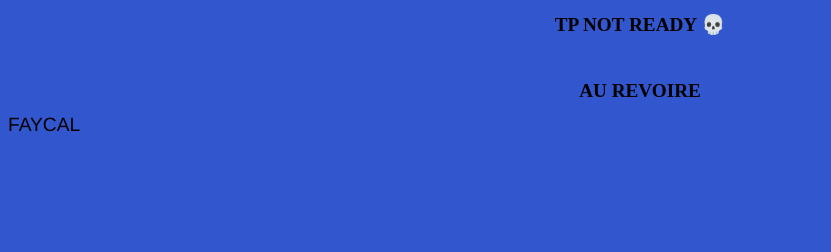
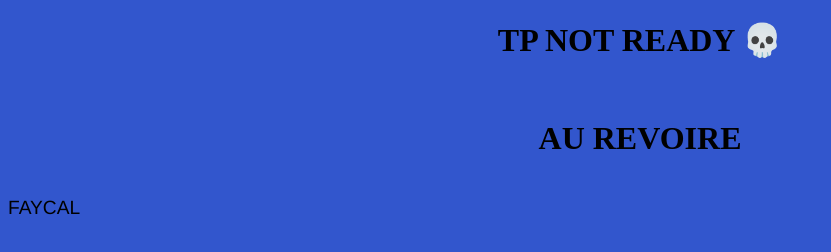
Before and after one commit to 911zaza/ANAS, a plain HTML site: page index.html in a window 1280 px wide. Shown: the whole page, without its empty margins (0-831 px from the left). Drawn offline with Linux system fonts and the light colour scheme.

Commit message:
cpp update

```diff
--- a/index.css
+++ b/index.css
@@ -1,7 +1,7 @@
 
 h1{
-    color: black;
-    font-size: larger;
+    color: rgb(0, 0, 0);
+    font-size: xx-large;
     text-align: center;
 
 }
```
Also changed, not shown: index.html (+1 -3 lines).
